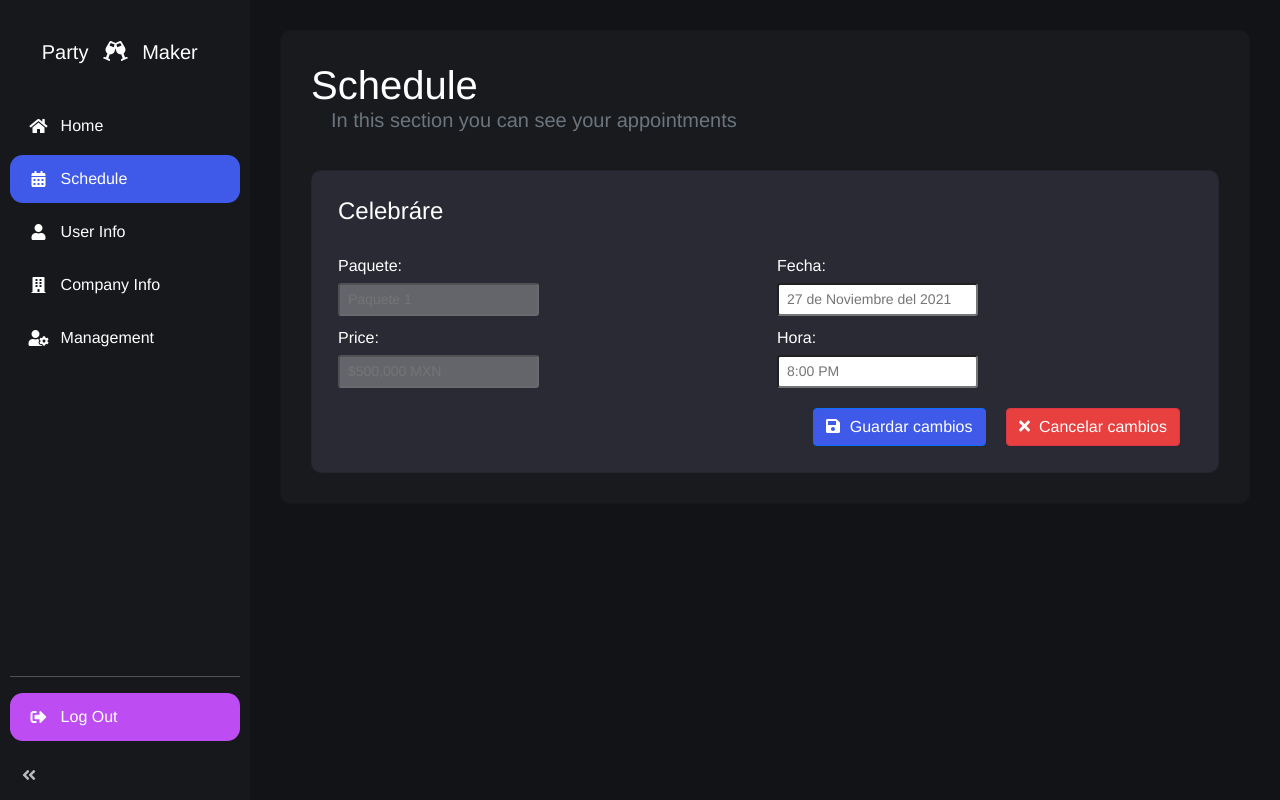
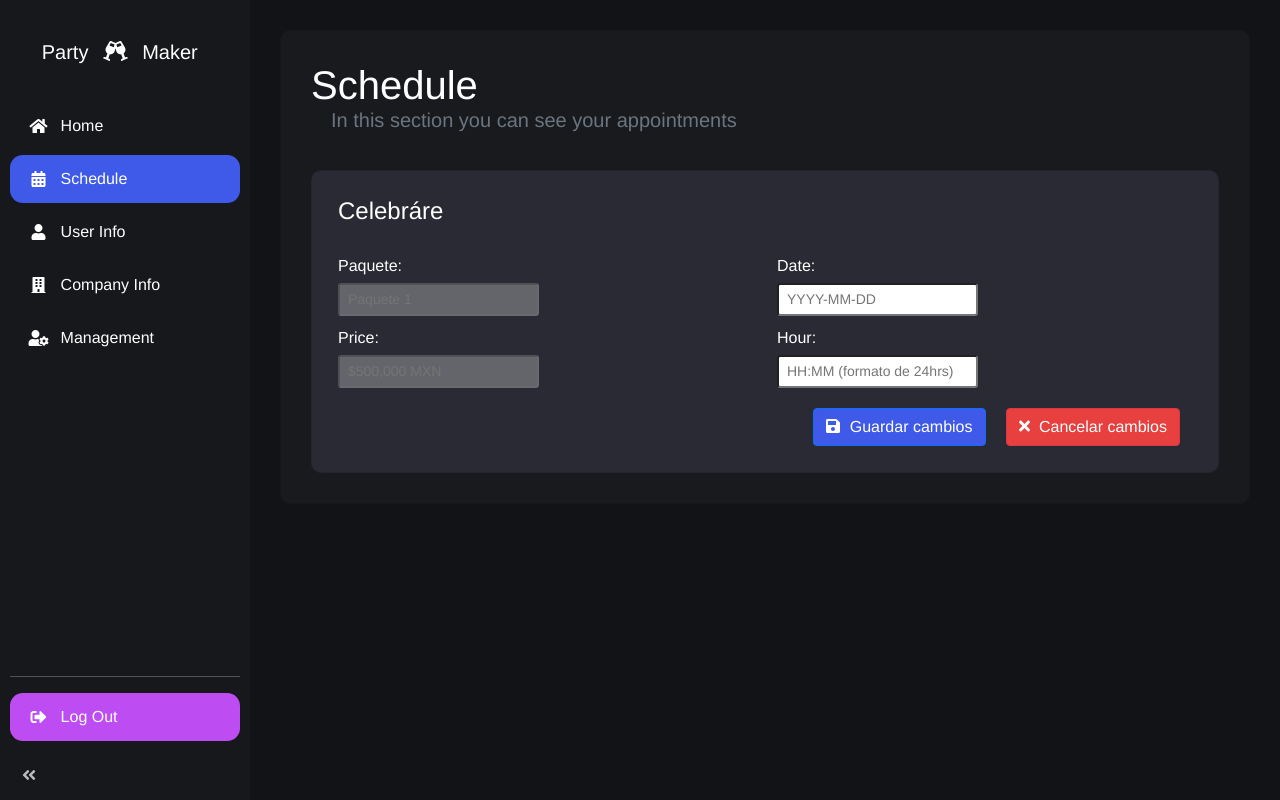
Before and after one commit to claudialegrec/semestral-gen, a Vue app: page /Schedule in a window 1280 px wide. Both pictures are taken after a click on the link "Edit". Shown: the top 800 px of the page. Built offline with nearby package versions, Linux system fonts and the light colour scheme.

Commit message:
push para actualizar

```diff
--- a/package.json
+++ b/package.json
@@ -13,6 +13,7 @@
     "bootstrap": "^5.1.3",
     "bootstrap-datepicker": "^1.9.0",
     "bootstrap-vue": "^2.21.2",
+    "bootstrap-vue-3": "^0.0.5",
     "core-js": "^3.6.5",
     "vue": "^3.2.23",
     "vue-router": "^4.0.0-0",
--- a/src/main.js
+++ b/src/main.js
@@ -2,6 +2,7 @@ import { createApp } from 'vue'
 import App from './App.vue'
 import router from './router'
 import store from './store'
+import BootstrapVue3 from 'bootstrap-vue-3'
 // import { createStore } from 'vuex'
 
 // import Appointment from '@/store/modules/Appointment.store';
@@ -38,5 +39,6 @@ import '@fortawesome/fontawesome-free/js/all'
 const app = createApp(App).use(router)
 
 app.use(store)
+app.use(BootstrapVue3)
 
 app.mount('#app')
--- a/src/views/Home.vue
+++ b/src/views/Home.vue
@@ -51,18 +51,23 @@ export default {
   mounted() {
 
     // console.log('%c⧭', 'color: #00e600', this['Users/getUserInfo'])
-
+    this.loadCompaniesList();
     console.log('%c⧭', 'color: #00a3cc', this['Company/getCompanyInfo'])
     // this['Company/fetchCompaniesList']
     // this['Company/getCompaniesList']
-    this['Company/fetchCompaniesList']().then(() => {
-      this.companiesList = this['Company/getCompaniesList']
-      console.log('%c⧭', 'color: #00bf00', this['Company/getCompaniesList'])
-      console.log('%c⧭', 'color: #733d00', this.companiesList)
-    })
+    // this['Company/fetchCompaniesList']().then(() => {
+    //   this.companiesList = this['Company/getCompaniesList']
+    //   console.log('%c⧭', 'color: #00bf00', this['Company/getCompaniesList'])
+    //   console.log('%c⧭', 'color: #733d00', this.companiesList)
+    // })
   },
   methods: {
-    ...mapActions(['Company/fetchCompaniesList'])
+    ...mapActions(['Company/fetchCompaniesList']),
+    loadCompaniesList(){
+      this['Company/fetchCompaniesList']()
+      console.log('%c⧭', 'color: #00bf00', this['Company/getCompaniesList'])
+      // console.log('%c⧭', 'color: #bfffc8', this['Company/fetchCompaniesList'])
+    }
   },
 }
 </script>
--- a/src/views/Schedule.vue
+++ b/src/views/Schedule.vue
@@ -86,13 +86,13 @@
                       <div class="col" style="margin-bottom:10px">
                         <!-- Fecha -->
                         <div style="margin-bottom:10px">
-                          <p style="margin-bottom:5px">Fecha:</p>
-                          <input v-model="date" type="text" class="form-control-sm" placeholder="27 de Noviembre del 2021">
+                          <p style="margin-bottom:5px">Date:</p>
+                          <input v-model="date" type="text" class="form-control-sm" placeholder="YYYY-MM-DD">
                         </div>
 
                         <!-- Hora -->
-                        <p style="margin-bottom:5px">Hora:</p>
-                        <input v-model="time" type="text" class="form-control-sm" placeholder="8:00 PM">
+                        <p style="margin-bottom:5px">Hour:</p>
+                        <input v-model="time" type="text" class="form-control-sm" placeholder="HH:MM (formato de 24hrs)">
                       </div>
                     </div>
                   </div>
--- a/src/views/UserInfo.vue
+++ b/src/views/UserInfo.vue
@@ -48,6 +48,8 @@
                 <p style="margin-bottom:0px">Email:</p>
                 <p style="color:#B5B5B5">{{userInfo.email}}</p>
 
+              </div>
+              <div class="col">
                 <!-- Direccion -->
                 <p style="margin-bottom:0px">Address:</p>
                 <p style="color:#B5B5B5">{{userInfo.address}}</p>
@@ -92,6 +94,10 @@
                   <input v-model="email" type="text" class="form-control-sm" placeholder="E-mail">
                 </div>
 
+
+
+              </div>
+              <div class="col">
                 <!-- Address -->
                 <div style="margin-bottom:10px">
                   <p style="margin-bottom:5px">Address:</p>
@@ -117,7 +123,6 @@
                     Save
                   </a>
                 </div>
-
               </div>
             </div>
           </div>
```
Also changed, not shown: 2 other files (tests, documents, lock files or other folders).
